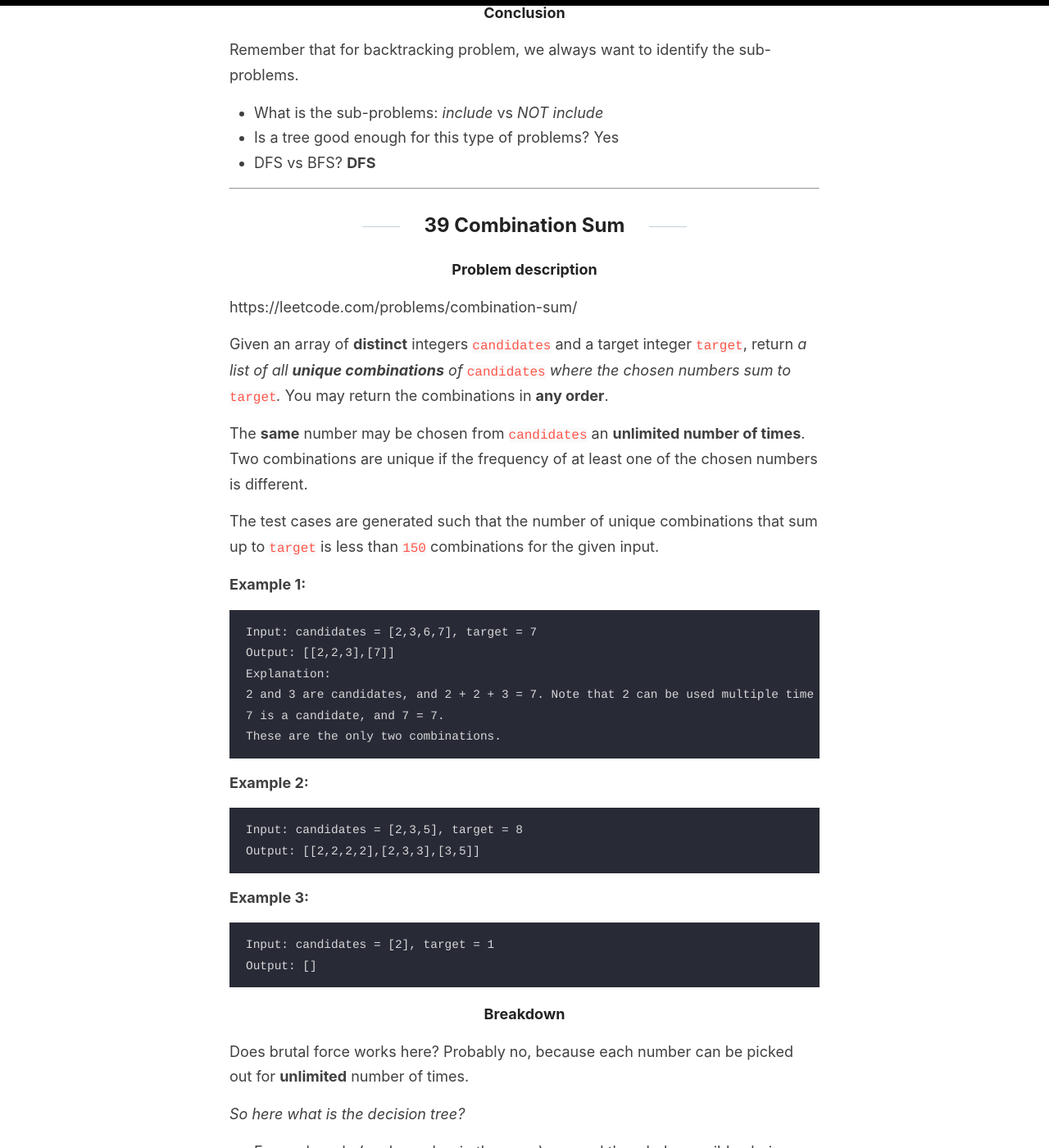
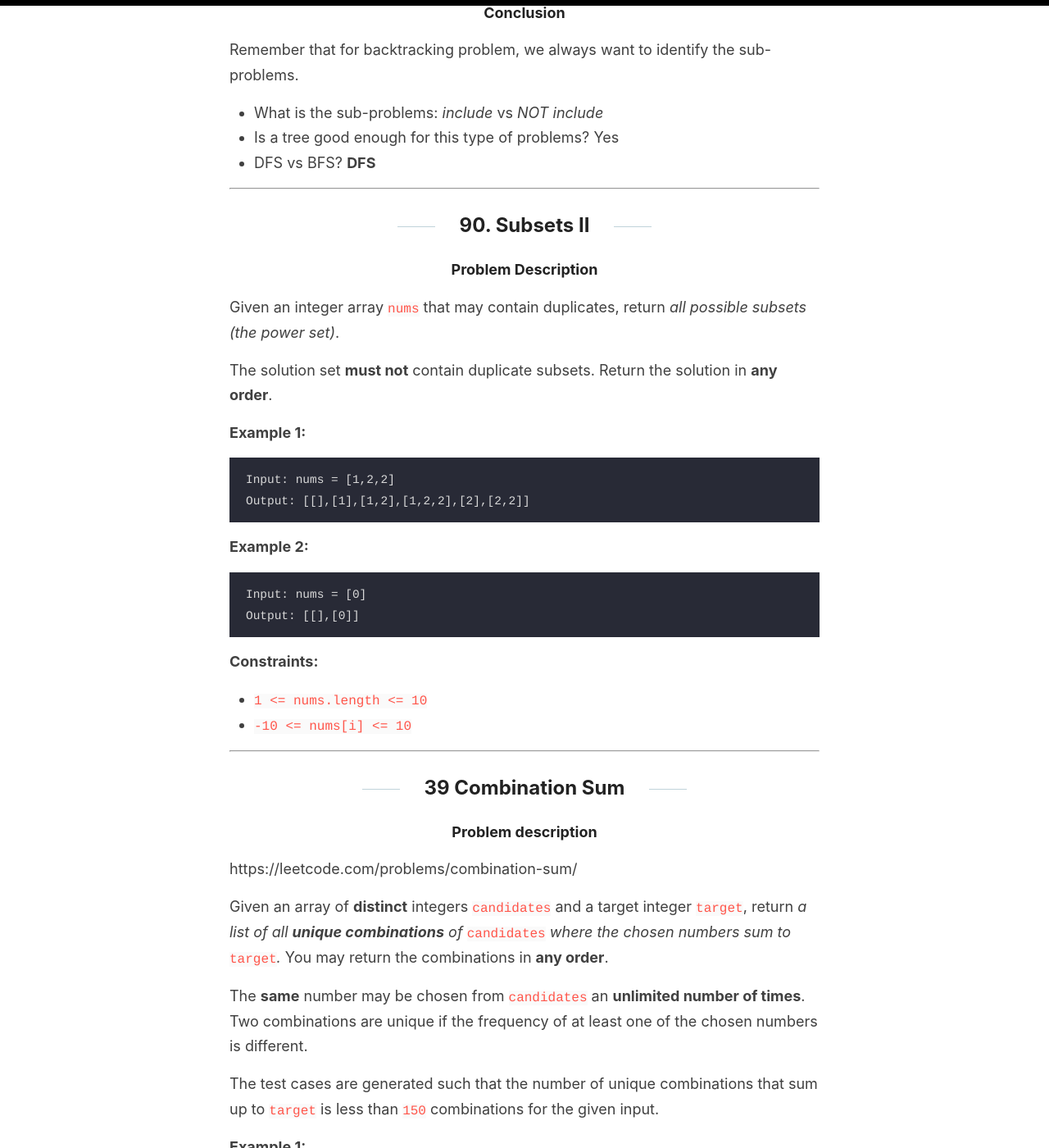
Before and after one commit to zikaiLin/ziklin, a Jekyll site: the page built from _posts/2022-10-15-Backtracking_problem_summary.md, in a window 1280 px wide and 1400 px high, scrolled down 1151 px. Shown: the whole window at 82% size. Built offline with Jekyll 4.4.1, drawn with Linux system fonts in a browser that asks for light colours; formulas are drawn with MathJax 3.

Commit message:
Update 2022-10-15-Backtracking_problem_summary.md

````diff
--- a/_posts/2022-10-15-Backtracking_problem_summary.md
+++ b/_posts/2022-10-15-Backtracking_problem_summary.md
@@ -64,6 +64,47 @@ Remember that for backtracking problem, we always want to identify the sub-probl
 - What is the sub-problems: *include* vs *NOT include*
 - Is a tree good enough for this type of problems? Yes
 - DFS vs BFS? **DFS**
+
+
+
+------
+
+
+
+## 90. Subsets II
+
+#### Problem Description
+
+
+
+Given an integer array `nums` that may contain duplicates, return *all possible subsets (the power set)*.
+
+The solution set **must not** contain duplicate subsets. Return the solution in **any order**.
+
+
+
+**Example 1:**
+
+```
+Input: nums = [1,2,2]
+Output: [[],[1],[1,2],[1,2,2],[2],[2,2]]
+```
+
+**Example 2:**
+
+```
+Input: nums = [0]
+Output: [[],[0]]
+```
+
+
+
+**Constraints:**
+
+- `1 <= nums.length <= 10`
+- `-10 <= nums[i] <= 10`
+
+
 
 
 
````
